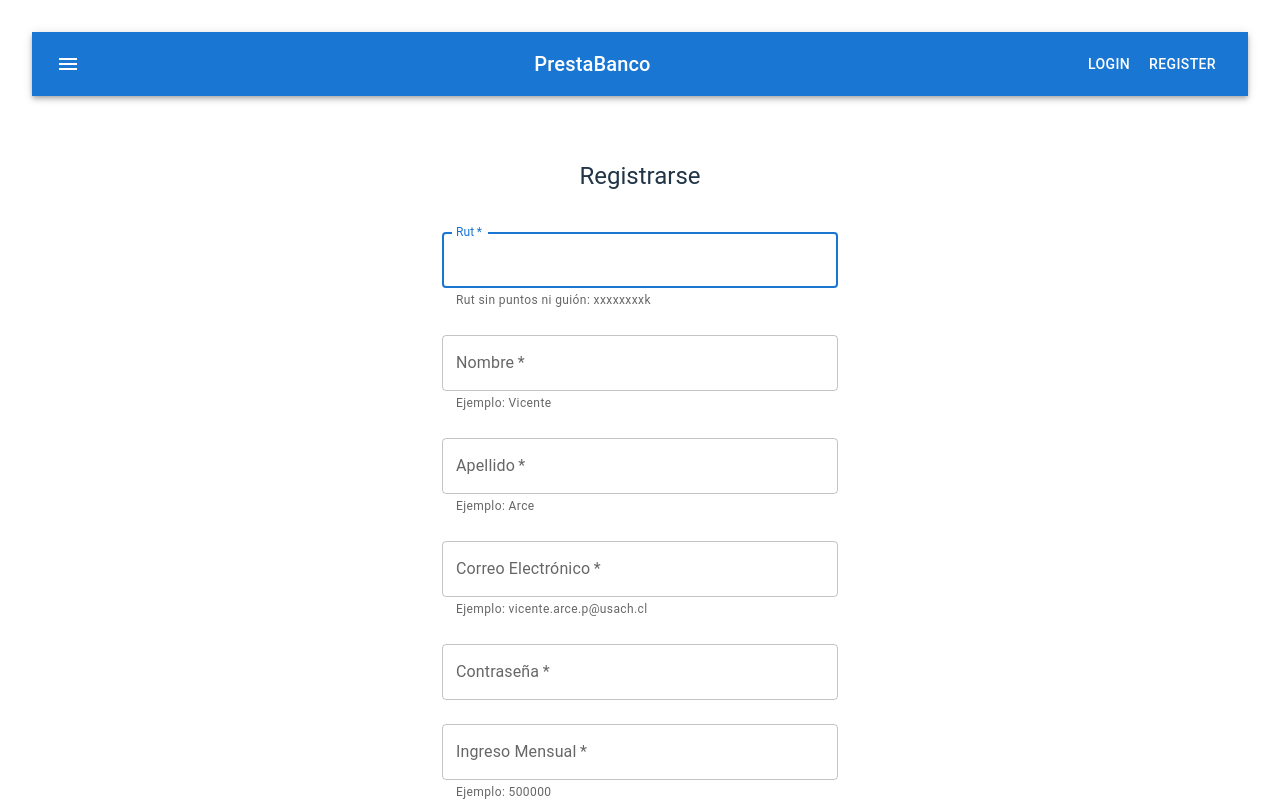
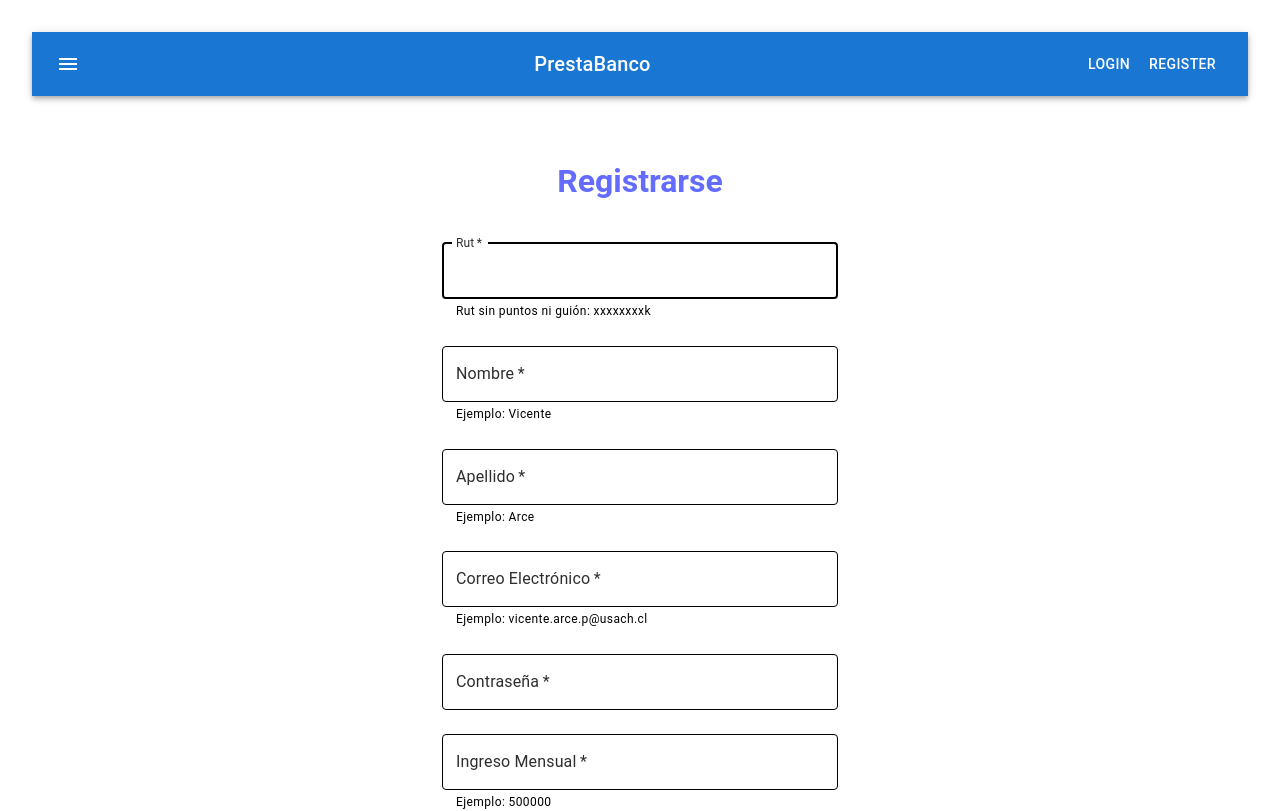
Before and after one commit to VicenteArce/Tingeso-Entrega-1, a React (Vite) app in the folder Frontend/: page /Register in a window 1280 px wide. Shown: the top 811 px of the page. Built offline with nearby package versions, Linux system fonts and the light colour scheme.

Commit message:
refinando detalles en el frontend

```diff
--- a/Frontend/src/components/Evaluateloan.jsx
+++ b/Frontend/src/components/Evaluateloan.jsx
@@ -37,6 +37,17 @@ const Evaluateloan = () => {
             ...formData,
             [name]: type === "checkbox" ? checked : value,
         });
+    };
+
+    const documentTypeTranslations = {
+        incomeProof: "Comprobante de ingresos",
+        appraisalCertificate: "Certificado de avalúo",
+        creditHistory: "Historial crediticio",
+        deedFirstHome: "Escritura de la primera vivienda",
+        businessPlan: "Plan de negocios",
+        financialStatement: "Estado financiero del negocio",
+        renovationBudget: "Presupuesto de la remodelación",
+        updatedAppraisal: "Certificado de avalúo actualizado"
     };
 
     const fetchDocuments = async () => {
@@ -88,6 +99,9 @@ const Evaluateloan = () => {
 
     return (
         <Box component="form" onSubmit={handleEvaluateLoan} sx={{ p: 3, maxWidth: 600, margin: "auto" }}>
+            <Typography variant="h4" gutterBottom className="custom-typography">
+                Evaluar Solicitud de Crédito
+            </Typography>
             {alertMessage && <Alert severity={alertType}>{alertMessage}</Alert>}
             <TextField
                 label="ID de Solicitud de Crédito"
@@ -246,8 +260,8 @@ const Evaluateloan = () => {
 
             <Typography variant="h6" sx={{ mt: 3 }}>Documentos</Typography>
             {documents.map((doc, index) => (
-                <Box key={index} sx={{ display: "flex", alignItems: "center", mt: 1 }}>
-                    <Typography sx={{ mr: 2 }}>{doc.type}</Typography>
+                <Box key={index} sx={{ display: "flex", alignItems: "center", mt: 1, justifyContent:"space-between"}}>
+                    <Typography sx={{ mr: 2 }}>{documentTypeTranslations[doc.type] || doc.type}</Typography>
                     <Button
                         variant="contained"
                         color="primary"
--- a/Frontend/src/components/Loanlist.jsx
+++ b/Frontend/src/components/Loanlist.jsx
@@ -102,7 +102,7 @@ const Loanlist = () => {
 
   return (
     <Box sx={{ p: 3 }}>
-      <Typography variant="h4" gutterBottom>
+      <Typography variant="h4" gutterBottom className="custom-typography">
         Lista de Solicitudes
       </Typography>
       <Button variant="contained" onClick={toggleFilter} sx={{ mb: 2 }}>
--- a/Frontend/src/components/Login.jsx
+++ b/Frontend/src/components/Login.jsx
@@ -44,7 +44,9 @@ const Login = () => {
     return (
         <Container component="main" maxWidth="xs">
             <Box sx={{ display: 'flex', flexDirection: 'column', alignItems: 'center', marginTop: 8 }}>
-                <Typography component="h1" variant="h5">Iniciar Sesión</Typography>
+                <Typography component="h1" variant="h5" className="custom-typography">
+                    Iniciar Sesión
+                </Typography>
                 <Box component="form" onSubmit={handleSubmit} sx={{ mt: 3 }}>
                     <TextField
                         variant="outlined"
@@ -71,6 +73,7 @@ const Login = () => {
                         autoComplete="current-password"
                         value={password}
                         onChange={(e) => setPassword(e.target.value)}
+
                     />
                     {error && (
                         <Typography color="error" variant="body2">{error}</Typography>
--- a/Frontend/src/components/Myrequests.jsx
+++ b/Frontend/src/components/Myrequests.jsx
@@ -138,7 +138,7 @@ const LoanRequestList = () => {
 
   return (
     <Box sx={{ p: 3 }}>
-      <Typography variant="h4" gutterBottom>
+      <Typography variant="h4" gutterBottom className="custom-typography">
         Mis Solicitudes
       </Typography>
       <Button
--- a/Frontend/src/components/Navbar.jsx
+++ b/Frontend/src/components/Navbar.jsx
@@ -74,7 +74,7 @@ export default function Navbar() {
                         <MenuIcon />
                     </IconButton>
 
-                    <Typography variant="h6" component="div" sx={{ flexGrow: 1 }}>
+                    <Typography variant="h6" component="div" sx={{ flexGrow: 1, color: "#ffffff"}}>
                         PrestaBanco
                     </Typography>
 
--- a/Frontend/src/components/Register.jsx
+++ b/Frontend/src/components/Register.jsx
@@ -143,7 +143,7 @@ const Register = () => {
                     marginTop: 8,
                 }}
             >
-                <Typography component="h1" variant="h5">
+                <Typography component="h1" variant="h5" className="custom-typography">
                     Registrarse
                 </Typography>
                 <Box component="form" onSubmit={handleSubmit} sx={{ mt: 3 }}>
--- a/Frontend/src/components/Simulateloan.jsx
+++ b/Frontend/src/components/Simulateloan.jsx
@@ -97,7 +97,7 @@ const Simulateloan = () => {
 
     return (
         <Box component="form" onSubmit={handleSubmit} sx={{ mt: 3 }}>
-            <Typography variant="h4" gutterBottom>
+            <Typography variant="h4" gutterBottom className="custom-typography">
                 Simular Préstamo
             </Typography>
             {/* Ícono de información en la esquina superior derecha */}
--- a/Frontend/src/http-common.js
+++ b/Frontend/src/http-common.js
@@ -1,7 +1,8 @@
 import axios from "axios";
 
 const prestaBancoServer = "prestabanco-tingeso-app.westus2.cloudapp.azure.com";
-
+// const prestaBancoServer = "localhost:8090";
+// const prestaBancoServer = "localhost:80";
 export default axios.create({
     baseURL: `http://${prestaBancoServer}`,
     headers: {
--- a/Frontend/src/index.css
+++ b/Frontend/src/index.css
@@ -5,7 +5,7 @@
 
   color-scheme: light dark;
   color: rgba(255, 255, 255, 0.87);
-  background-color: #242424;
+  background-color: #242323;
 
   font-synthesis: none;
   text-rendering: optimizeLegibility;
@@ -52,7 +52,37 @@ button:focus-visible {
   outline: 4px auto -webkit-focus-ring-color;
 }
 
+.custom-typography {
+  color: #646cff; /* Define el color global */
+  font-size: 2rem !important; /* Tamaño del texto */
+  font-weight: bold !important; /* Negrita */
 
+}
+
+/*
+.MuiAppBar-root {
+  background-color: var(--primary-color) !important;
+}
+*/
+.MuiOutlinedInput-root {
+  color: #e0dede !important;
+
+}
+
+.MuiOutlinedInput-root .MuiOutlinedInput-notchedOutline {
+  border-color: #ffffff !important;
+}
+
+
+.MuiInputLabel-root {
+  color: #929292 !important; /* Cambia el color del label */
+}
+
+.MuiFormHelperText-root {
+  color: #ffffff !important; /* Cambia el color */
+  font-size: 0.9rem; /* Ajusta el tamaño de fuente */
+  font-weight: bold; /* Texto en negrita */
+}
 
 @media (prefers-color-scheme: light) {
   :root {
@@ -65,4 +95,24 @@ button:focus-visible {
   button {
     background-color: #f9f9f9;
   }
+
+  .MuiOutlinedInput-root {
+    color: #1f1f1f !important;
+
+  }
+
+  .MuiOutlinedInput-root .MuiOutlinedInput-notchedOutline {
+    border-color: #000000 !important;
+  }
+
+
+  .MuiInputLabel-root {
+    color: #2e2e2e !important; /* Cambia el color del label */
+  }
+
+  .MuiFormHelperText-root {
+    color: #000000 !important; /* Cambia el color */
+    font-size: 0.9rem; /* Ajusta el tamaño de fuente */
+    font-weight: bold; /* Texto en negrita */
+  }
 }
```
Also changed, not shown: Frontend/src/components/Loanrequest.jsx (+68 -56 lines).
